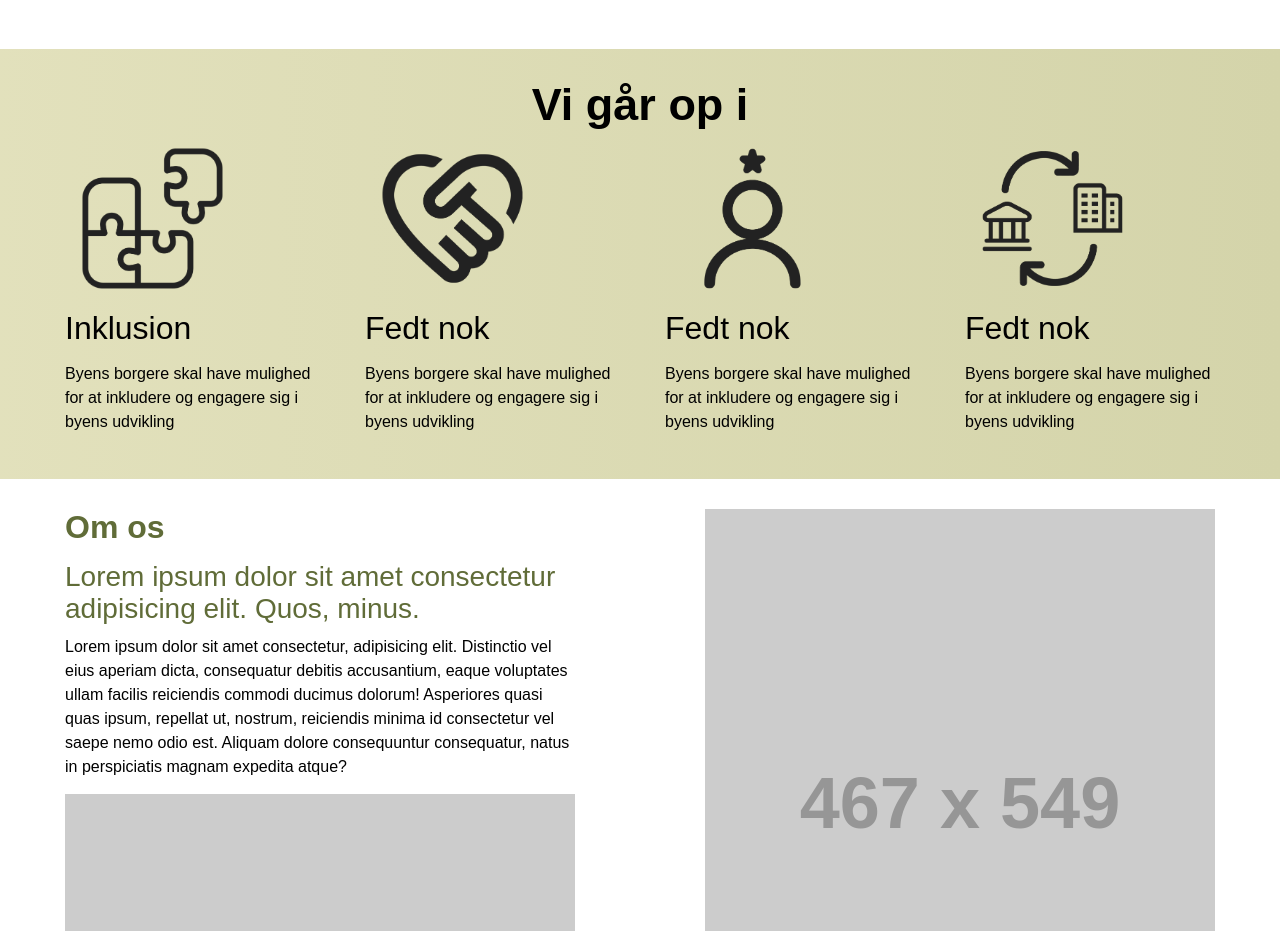
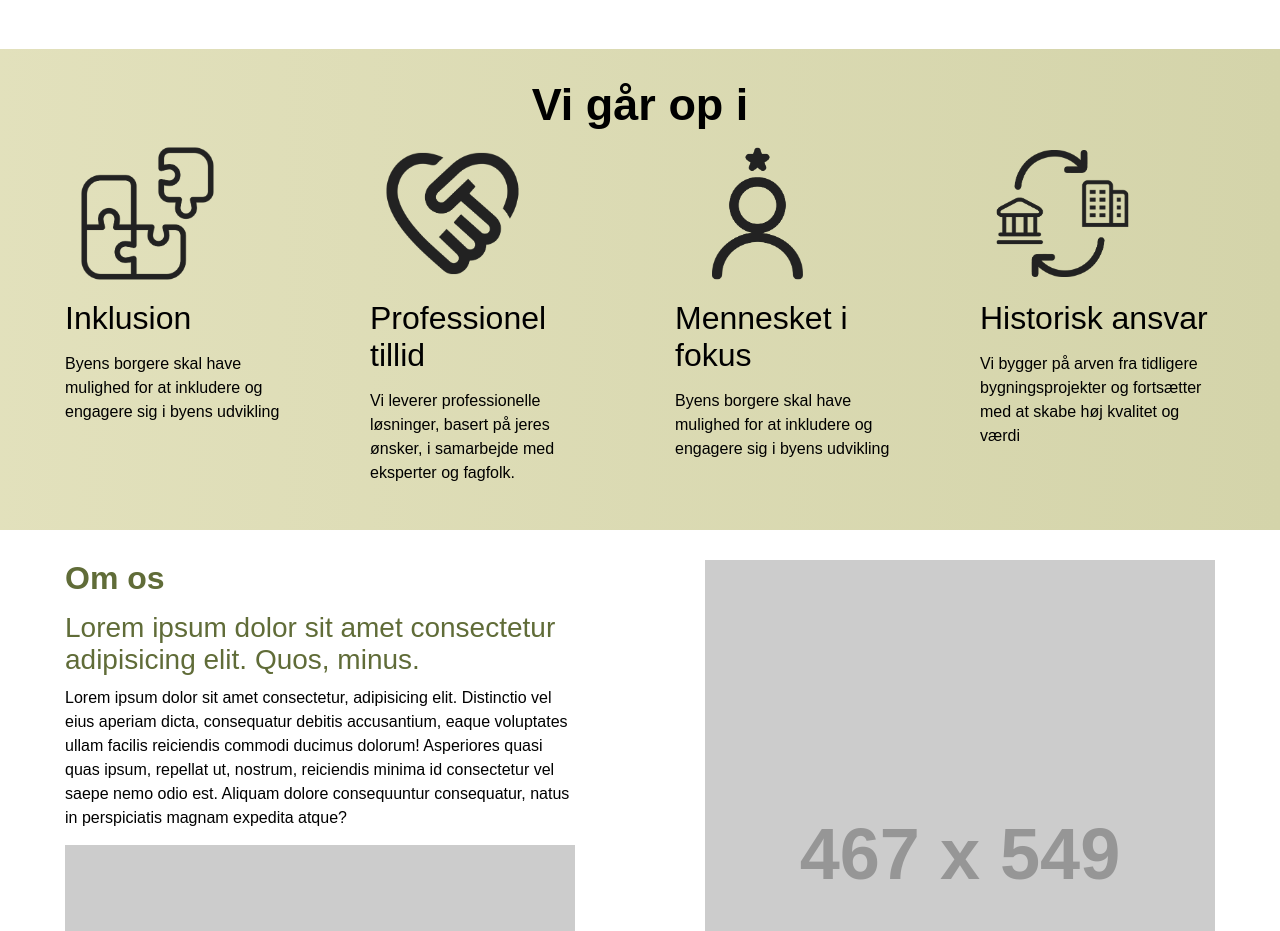
Before and after one commit to Signeamadsen97/creo-kampagne, a Vue app: page / in a window 1280 px wide. Shown: the part 780-1711 px from the top of the page. Built offline with nearby package versions, Linux system fonts and the light colour scheme; no server answers; the database is empty.

Commit message:
tekst rettelser

```diff
--- a/src/components/BrandValue.vue
+++ b/src/components/BrandValue.vue
@@ -11,19 +11,21 @@
       </div>
       <div class="icon2">
         <img src="./icon/icon2.svg" alt="" />
-        <h2 class="h2_poppins">Fedt nok</h2>
-        <p class="body_poppins">Byens borgere skal have mulighed for at inkludere og engagere sig i byens udvikling</p>
+        <h2 class="h2_poppins">Professionel tillid</h2>
+        <p class="body_poppins">Vi leverer professionelle løsninger, basert på jeres ønsker, i samarbejde med eksperter og
+          fagfolk.</p>
       </div>
       <div class="icon3">
         <img src="./icon/icon3.svg" alt="" />
-        <h2 class="h2_poppins">Fedt nok</h2>
+        <h2 class="h2_poppins">Mennesket i fokus</h2>
         <p class="body_poppins">Byens borgere skal have mulighed for at inkludere og engagere sig i byens udvikling</p>
       </div>
 
       <div class="icon4">
         <img src="./icon/icon4.svg" alt="" />
-        <h2 class="h2_poppins">Fedt nok</h2>
-        <p class="body_poppins">Byens borgere skal have mulighed for at inkludere og engagere sig i byens udvikling</p>
+        <h2 class="h2_poppins">Historisk ansvar</h2>
+        <p class="body_poppins">Vi bygger på arven fra tidligere bygningsprojekter og fortsætter med at skabe høj kvalitet
+          og værdi</p>
       </div>
     </div>
   </div>
@@ -33,7 +35,7 @@
 .grid {
   display: grid;
   grid-template-columns: repeat(4, 1fr);
-  gap: 50px;
+  gap: 70px;
 
   @media screen and (max-width: 730px) {
     display: grid;
```
